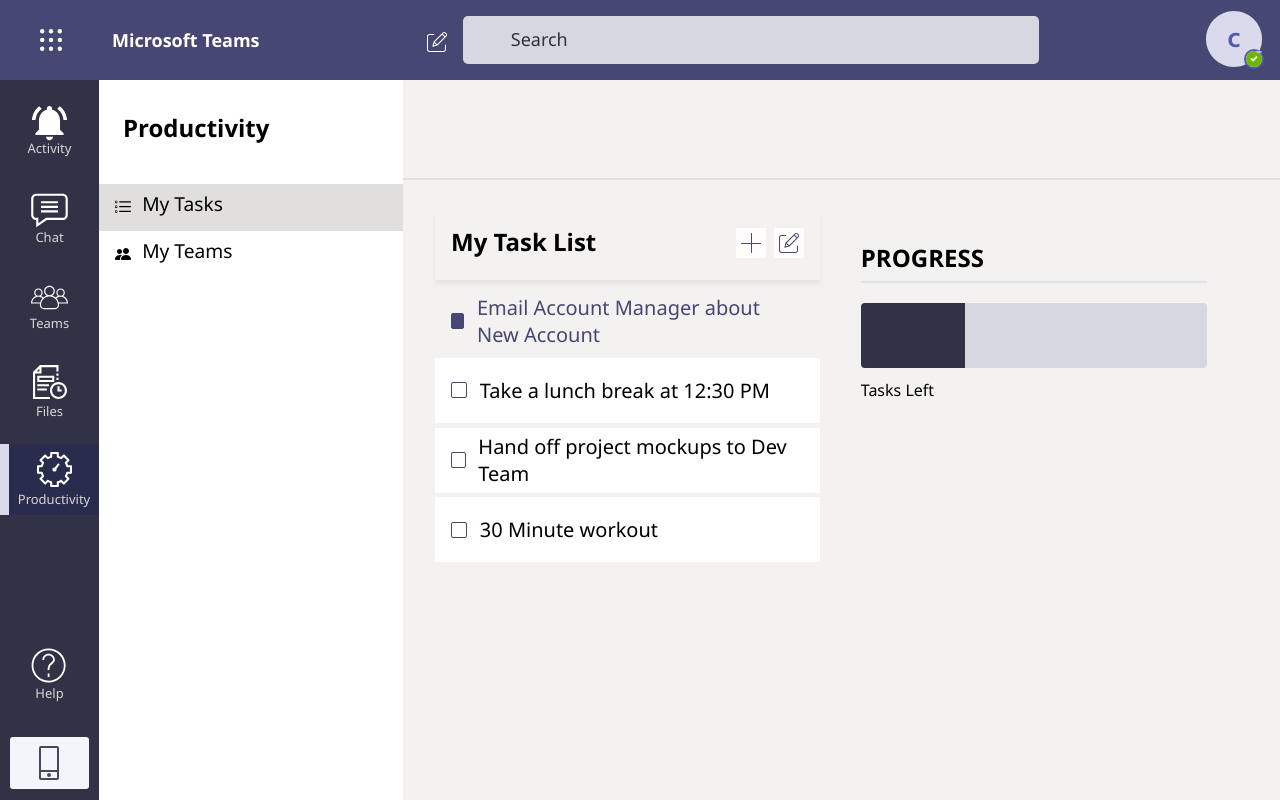
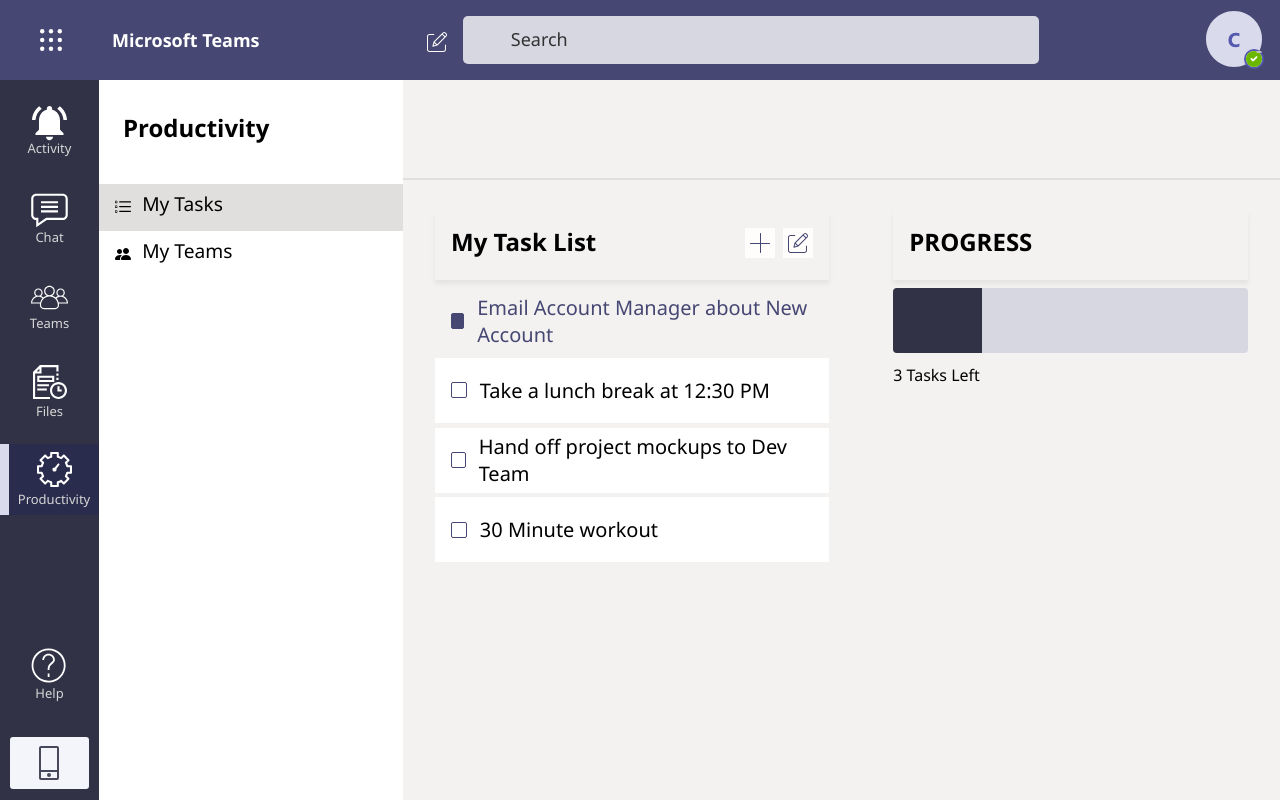
Before and after one commit to Nelson-Mendez/BrainStation-Microsoft-Hackathon-2020, a React (Create React App) app: page / in a window 1280 px wide. Built offline with nearby package versions, Linux system fonts and the light colour scheme.

Commit message:
implement progress bar functionality

```diff
--- a/src/components/Info/Info.jsx
+++ b/src/components/Info/Info.jsx
@@ -12,7 +12,10 @@
     this.state = {
       modalShow: false,
       setModalShow: false,
-      progress: 0,
+      progress: {
+        left: 0,
+        percent: 0
+      },
       list: [
         {
           checked: true,
@@ -38,7 +41,19 @@
     };
   }
 
-  //toChangeBranchName
+  componentDidMount() {
+    this.updateProgress();
+  }
+
+  updateProgress = () => {
+    let completed = this.state.list.filter(item => item.checked === true);
+    this.setState({
+      progress: {
+        left: this.state.list.length - completed.length,
+        percent: (completed.length/this.state.list.length)*100
+      }
+    })
+  }
 
   //In order to track progress check how many items in the list are checked and unchecked
 
@@ -50,6 +65,7 @@
     this.setState({
       list: this.state.list,
     });
+    this.updateProgress();
   };
 
   render() {
@@ -93,7 +109,7 @@
                 />
               ))}
             </ul>
-            <ProgressBar />
+            <ProgressBar progress={this.state.progress}/>
           </div>
         </div>
 
@@ -105,7 +121,9 @@
               checked: false,
               position: this.state.list.length,
             });
-            // console.log(newList);
+            this.setState({
+              list: this.state.list
+            })
           }}
           show={this.state.modalShow}
           onHide={() => this.setState({ modalShow: false })}
--- a/src/components/ProgressBar/ProgressBar.jsx
+++ b/src/components/ProgressBar/ProgressBar.jsx
@@ -3,12 +3,14 @@
 export default function ProgressBar(props) {
   return (
     <section className="progress__wrapper">
-      <h2 className="progress__title">PROGRESS</h2>
-      <div className="border"></div>
+      <div className='progress__box'>
+        <h2 className="progress__title">PROGRESS</h2>
+      </div>
+
       <div className="progress">
-        <div className="progress__in">{props.remaining}</div>
+        <div className="progress__in" style={{ width: `${props.progress.percent}%`}}></div>
       </div>
-      <p> {props.remaining} Tasks Left</p>
+      <p> {props.progress.left} Tasks Left</p>
     </section>
   );
 }
--- a/src/components/ProgressBar/ProgressBar.scss
+++ b/src/components/ProgressBar/ProgressBar.scss
@@ -1,5 +1,4 @@
 .progress {
-  margin: auto;
   height: 65px;
   background-color: hsl(234, 14%, 86%);
   margin-bottom: 10px;
@@ -11,8 +10,17 @@
   &__wrapper {
     width: 45%;
     color: #000;
-    margin: 5%;
-    margin-top: 2rem;
+    margin-left: 4rem;
+  }
+
+  &__box {
+    box-shadow: 0 4px 4px 0 rgba(186, 186, 186, 0.25);
+    width: 100%;
+    height: 68px;
+    margin-bottom: 0.5rem;
+    display: flex;
+    align-items: center;
+    padding-left: 1rem;
   }
   &__title {
     font-weight: bold;
```
Also changed, not shown: src/components/SubHeader/SubHeader.jsx (added), src/components/SubHeader/SubHeader.scss (added).
